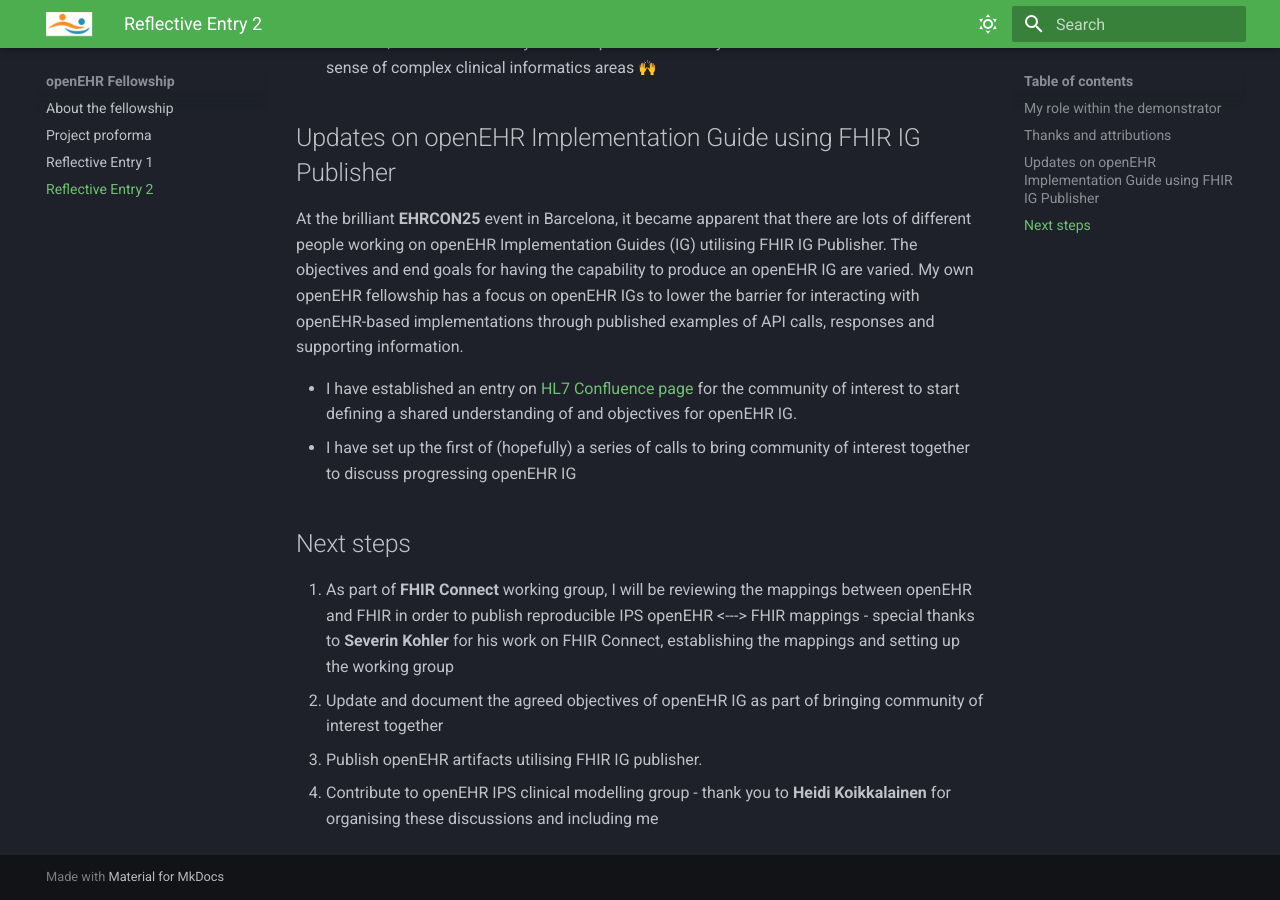
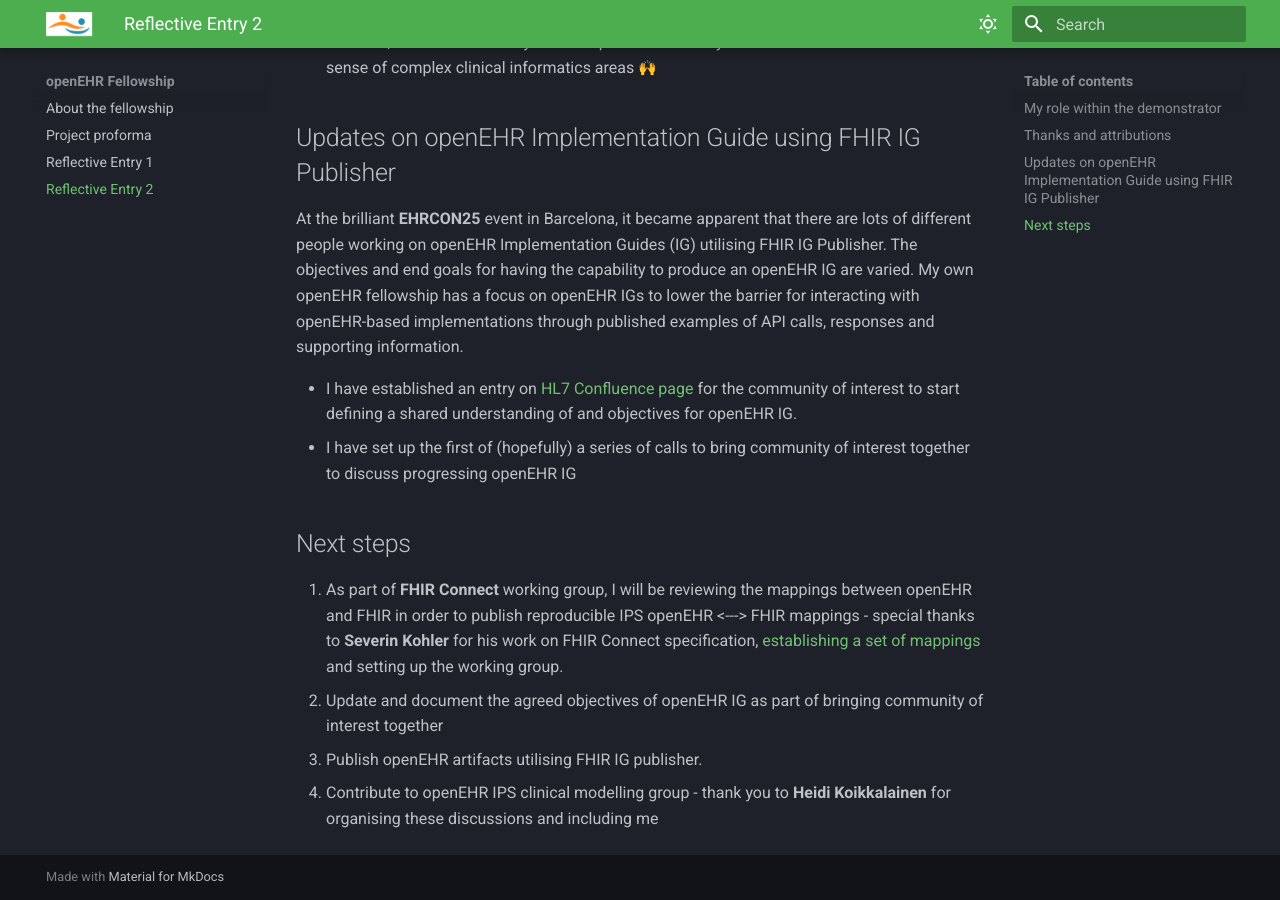
Before and after one commit to irbennett/openEHR_Fellowship, an MkDocs documentation site: the page built from docs/reflective-entry-2.md, in a window 1280 px wide and 900 px high, scrolled down 1700 px. Built offline with MkDocs 1.6.1 and Material for MkDocs 9.7.7, drawn with Linux system fonts in a browser that asks for light colours; emoji names are drawn with the system emoji font; some web fonts are replaced.

Commit message:
Reflective Writing Entry 2 update - added FHIR Connect link

```diff
--- a/docs/reflective-entry-2.md
+++ b/docs/reflective-entry-2.md
@@ -34,7 +34,7 @@
 - I have set up the first of (hopefully) a series of calls to bring community of interest together to discuss progressing openEHR IG
 
 ## Next steps
-1. As part of **FHIR Connect** working group, I will be reviewing the mappings between openEHR and FHIR in order to publish reproducible IPS openEHR <---> FHIR mappings - special thanks to **Severin Kohler** for his work on FHIR Connect, establishing the mappings and setting up the working group
+1. As part of **FHIR Connect** working group, I will be reviewing the mappings between openEHR and FHIR in order to publish reproducible IPS openEHR <---> FHIR mappings - special thanks to **Severin Kohler** for his work on FHIR Connect specification, [establishing a set of mappings](https://github.com/SevKohler/FHIRconnect-spec) and setting up the working group.
 2. Update and document the agreed objectives of openEHR IG as part of bringing community of interest together
 3. Publish openEHR artifacts utilising FHIR IG publisher.
 4. Contribute to openEHR IPS clinical modelling group - thank you to **Heidi Koikkalainen** for organising these discussions and including me
```
